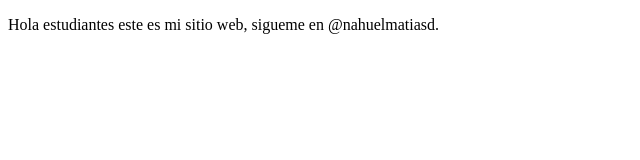
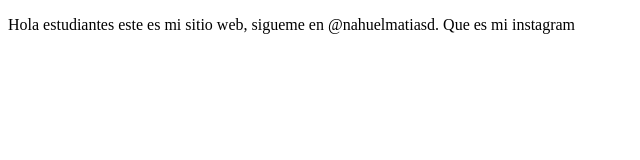
Before and after one commit to nauekz/ProyectoPlatzi, a plain HTML site: page index.html in a window 1280 px wide. Shown: the whole page, without its empty margins (0-640 px from the left). Drawn offline with Linux system fonts and the light colour scheme.

Commit message:
agregamos instagram al sitio

```diff
--- a/index.html
+++ b/index.html
@@ -8,7 +8,7 @@
 </head>
 <body>
     <p>
-        Hola estudiantes este es mi sitio web, sigueme en @nahuelmatiasd.
+        Hola estudiantes este es mi sitio web, sigueme en @nahuelmatiasd. Que es mi instagram
     </p>
 
 </body>
```
